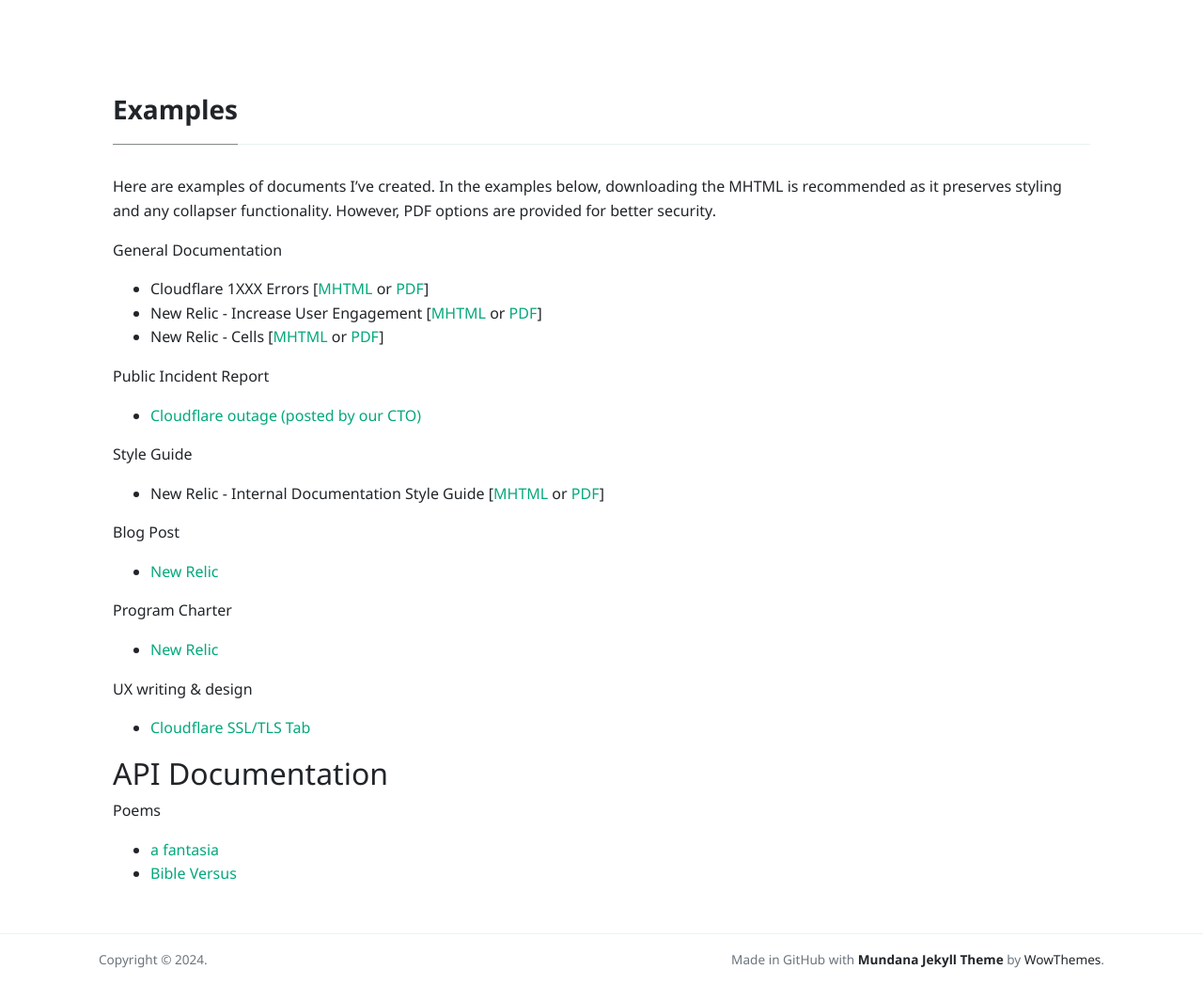
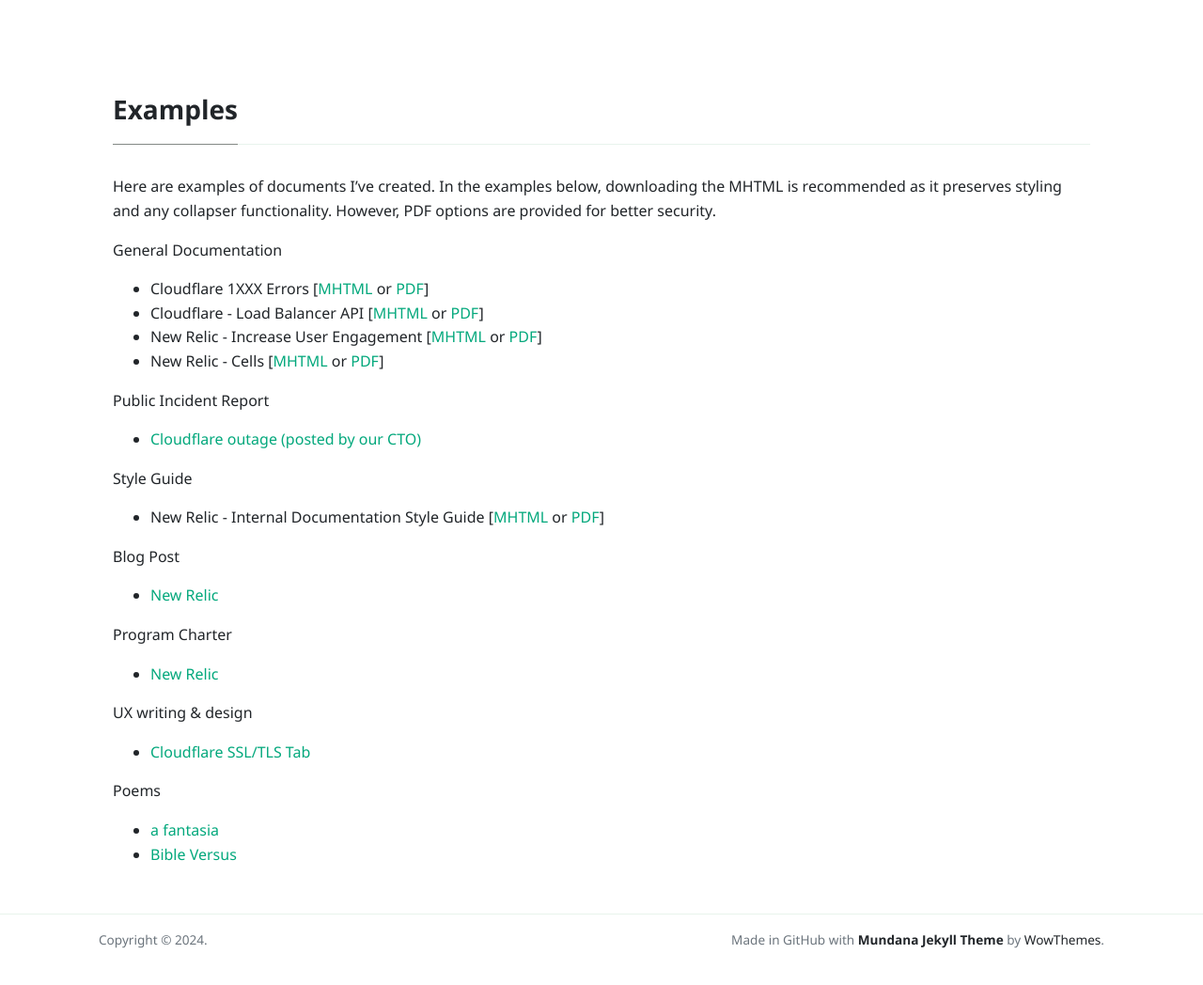
Before and after one commit to stumblefiend/jeremy.pugh, a Jekyll site: the page built from _pages/examples.md, in a window 1280 px wide and 1048 px high. Shown: the whole window at 94% size. Built offline with Jekyll 4.4.1, drawn with Linux system fonts in a browser that asks for light colours; nearby versions of some CDN libraries.

Commit message:
add API example

```diff
--- a/_pages/examples.md
+++ b/_pages/examples.md
@@ -7,6 +7,7 @@
 
 General Documentation
 - Cloudflare 1XXX Errors [[MHTML](/assets/docs/1xxx.mhtml) or [PDF](/assets/docs/1xxx.pdf)]
+- Cloudflare - Load Balancer API [[MHTML](/assets/docs/api.mhtml) or [PDF](/assets/docs/api.pdf)]
 - New Relic - Increase User Engagement [[MHTML](/assets/docs/engagement.mhtml) or [PDF](/assets/docs/engagement.pdf)]
 - New Relic - Cells [[MHTML](/assets/docs/cells-new-relic.mhtml) or [PDF](/assets/docs/cells-new-relic.pdf)]
 
@@ -25,9 +26,6 @@
 UX writing & design
 - [Cloudflare SSL/TLS Tab](/assets/images/ssl-ui.png)
 
-API Documentation
--
-
 Poems
 - [a fantasia](/assets/docs/a-fantasia.pdf)
 - [Bible Versus](/assets/docs/bible-versus.pdf)
```
Also changed, not shown: 2 other files.
